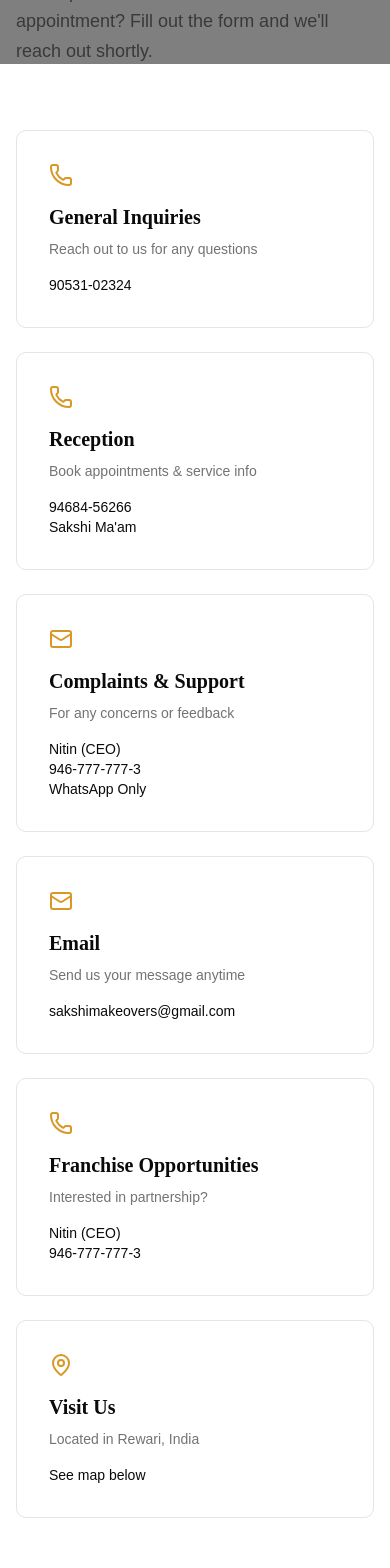
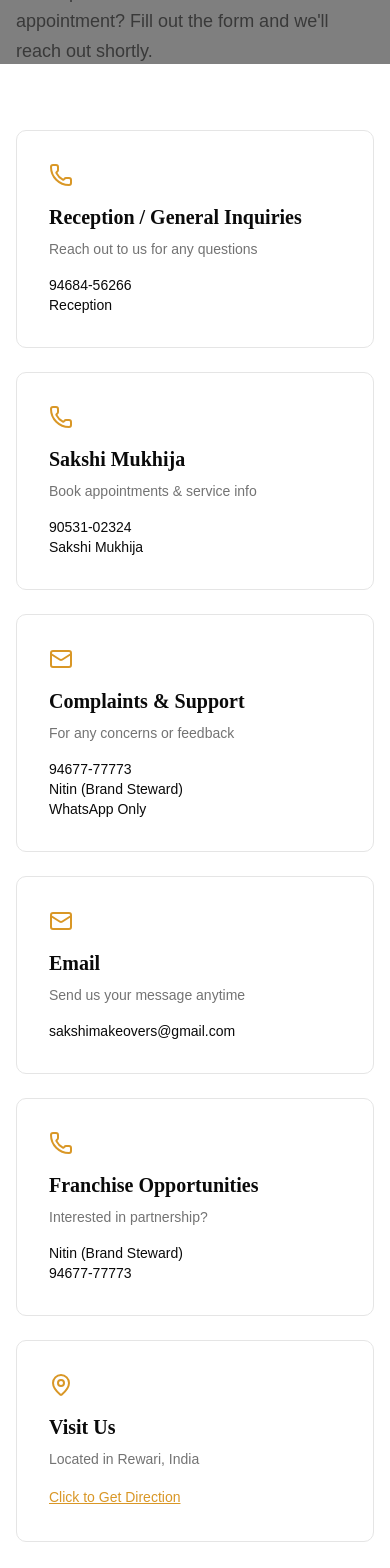
Before and after one commit to GitYashRepo/BSM, a Next.js app: page /contact in a window 390 px wide. Shown: the part 780-2348 px from the top of the page. Built offline with nearby package versions, Linux system fonts and the light colour scheme.

Commit message:
added new changes

```diff
--- a/src/app/contact/page.jsx
+++ b/src/app/contact/page.jsx
@@ -7,21 +7,21 @@ import Link from "next/link"
 
 const contactData = [
    {
-      title: "General Inquiries",
+      title: "Reception / General Inquiries",
       description: "Reach out to us for any questions",
-      details: ["90531-02324"],
+      details: ["94684-56266", "Reception"],
       icon: <Phone className="w-6 h-6" />,
    },
    {
-      title: "Reception",
+      title: "Sakshi Mukhija",
       description: "Book appointments & service info",
-      details: ["94684-56266", "Sakshi Ma'am"],
+      details: ["90531-02324", "Sakshi Mukhija"],
       icon: <Phone className="w-6 h-6" />,
    },
    {
       title: "Complaints & Support",
       description: "For any concerns or feedback",
-      details: ["Nitin (CEO)", "946-777-777-3", "WhatsApp Only"],
+      details: ["94677-77773", "Nitin (Brand Steward)", "WhatsApp Only"],
       icon: <Mail className="w-6 h-6" />,
    },
    {
@@ -33,13 +33,13 @@ const contactData = [
    {
       title: "Franchise Opportunities",
       description: "Interested in partnership?",
-      details: ["Nitin (CEO)", "946-777-777-3"],
+      details: ["Nitin (Brand Steward)", "94677-77773"],
       icon: <Phone className="w-6 h-6" />,
    },
    {
       title: "Visit Us",
       description: "Located in Rewari, India",
-      details: ["See map below"],
+      details: ["Click to Get Direction"],
       icon: <MapPin className="w-6 h-6" />,
    },
 ]
@@ -123,9 +123,19 @@ export default function ContactPage() {
                         <div className="mb-4 text-[#D99726] transition-transform duration-300 group-hover:scale-105">{item.icon}</div>
                         <h3 className="text-xl font-semibold mb-2">{item.title}</h3>
                         <p className="text-sm text-muted-foreground mb-4">{item.description}</p>
-                        {item.details.map((d, i) => (
-                           <p key={i} className="text-sm font-medium">{d}</p>
-                        ))}
+                        {item.details.map((d, i) =>
+                           d === "Click to Get Direction" ? (
+                              <a
+                                 key={i}
+                                 href="#location"
+                                 className="text-sm font-medium text-[#D99726] underline cursor-pointer"
+                              >
+                                 {d}
+                              </a>
+                           ) : (
+                              <p key={i} className="text-sm font-medium">{d}</p>
+                           )
+                        )}
                      </div>
                   ))}
                </div>
--- a/src/app/franchise/page.jsx
+++ b/src/app/franchise/page.jsx
@@ -35,7 +35,7 @@ export default function FranchisePage() {
          <WhyPartner />
          <InvestmentDetails />
          <SupportTraining />
-         <SuccessStories />
+         {/* <SuccessStories /> */}
          <ApplyNow />
       </div>
    )
--- a/src/components/aboutpage/owner-section.jsx
+++ b/src/components/aboutpage/owner-section.jsx
@@ -10,7 +10,7 @@ export function OwnerSection() {
                      <div className="relative">
                         <div className="aspect-[4/5] overflow-hidden bg-[#f5ebe6]">
                            <img
-                              src="/professional-portrait-of-elegant-makeup-artist-sak.jpg"
+                              src="/images/img11.jpg"
                               alt="Sakshi Mukhija - Founder & Lead Artist"
                               className="w-full h-full object-cover grayscale hover:grayscale-0 transition-all duration-700"
                            />
@@ -54,7 +54,7 @@ export function OwnerSection() {
 
                         <div className="pt-12 space-y-6">
                            <div className="flex items-baseline gap-4 border-b border-[#e5d5c8] pb-3">
-                              <span className="text-4xl font-serif font-light text-[#c89b6d]">1500+</span>
+                              <span className="text-4xl font-serif font-light text-[#c89b6d]">500+</span>
                               <span className="text-sm text-[#8b7355] tracking-wider">Happy Brides</span>
                            </div>
                            <div className="flex items-baseline gap-4 border-b border-[#e5d5c8] pb-3">
--- a/src/components/franchisepage/franchise-hero.jsx
+++ b/src/components/franchisepage/franchise-hero.jsx
@@ -64,7 +64,7 @@ export function FranchiseHero() {
                      <div className="text-sm text-[#6b5d54] tracking-wide">Success Rate</div>
                   </div>
                   <div className="border-l border-[#b8936d]/30 pl-6 text-left">
-                     <div className="text-4xl md:text-5xl font-serif text-[#b8936d] mb-2">$2M+</div>
+                     <div className="text-4xl md:text-5xl font-serif text-[#b8936d] mb-2">2Lakh+</div>
                      <div className="text-sm text-[#6b5d54] tracking-wide">Avg Revenue</div>
                   </div>
                </div>
--- a/src/components/franchisepage/support-training.jsx
+++ b/src/components/franchisepage/support-training.jsx
@@ -23,7 +23,7 @@ export function SupportTraining() {
    ]
 
    return (
-      <section className="py-32 px-6 lg:px-12 bg-[#faf8f6]">
+      <section id="support" className="py-32 px-6 lg:px-12 bg-[#faf8f6]">
          <div className="max-w-7xl mx-auto">
             {/* Header */}
             <div className="text-center mb-20 fade-in-section">
--- a/src/components/franchisepage/why-partner.jsx
+++ b/src/components/franchisepage/why-partner.jsx
@@ -47,7 +47,7 @@ export function WhyPartner() {
    ]
 
    return (
-      <section className="py-32 px-6 lg:px-12 bg-[#2c2420] text-[#faf8f6]">
+      <section id="whypartnerwithus" className="py-32 px-6 lg:px-12 bg-[#2c2420] text-[#faf8f6]">
          <div className="max-w-7xl mx-auto">
             {/* Section Header */}
             <div className="mb-20 fade-in-section">
--- a/src/components/webcomp/Navbar/Bottom.jsx
+++ b/src/components/webcomp/Navbar/Bottom.jsx
@@ -278,9 +278,9 @@ const navItems = [
    {
       label: "About",
       items: [
-         { label: "About Me", href: "aboutme" },
-         { label: "About Us", href: "aboutus" },
-         { label: "Our Team", href: "ourteam" }
+         { label: "Who Am I ?", href: "about" },
+         { label: "About BSM", href: "aboutus" },
+         // { label: "Our Team", href: "ourteam" }
       ],
       featured: {
          title: "Bridal Special",
@@ -367,23 +367,23 @@ const navItems = [
    {
       label: "Franchise",
       items: [
-         { label: "Why Partner With Us", href: "#why-partner" },
-         { label: "Investment Details", href: "#investment" },
-         { label: "Support & Training", href: "#support" },
-         { label: "Success Stories", href: "#success" },
-         { label: "Apply Now", href: "#apply" },
+         { label: "Why Partner With Us", href: "franchise#whypartnerwithus" },
+         { label: "Investment Details", href: "franchise#investment" },
+         { label: "Support & Training", href: "franchise#support" },
+         // { label: "Success Stories", href: "/franchise#success" },
+         { label: "Apply Now", href: "franchise#apply" },
       ],
       featured: {
          title: "Own a BSM Franchise",
-         description: "Contact Nitin (CEO): 946-777-777-3",
+         description: "Contact Nitin (CEO): 94677-77773",
       },
    },
    {
       label: "Gallery",
       items: [
-         { label: "Bridal Gallery", href: "gallery#bridal" },
-         { label: "Party Makeup", href: "gallery#party" },
-         { label: "Video Gallery", href: "gallery#video" },
+         { label: "Bridal Gallery", href: "gallery" },
+         { label: "Party Makeup", href: "gallery" },
+         { label: "Video Gallery", href: "gallery" },
       ],
       featured: {
          title: "Our Gallery",
@@ -485,14 +485,14 @@ const BottomBar = () => {
                            <li className="flex items-center gap-3 text-muted-foreground">
                               <Phone className="w-4 h-4 text-primary" />
                               <div>
-                                 <p className="font-medium text-foreground">90531-02324</p>
+                                 <p className="font-medium text-foreground">94684-56266</p>
                                  <p className="text-xs">Reception</p>
                               </div>
                            </li>
                            <li className="flex items-center gap-3 text-muted-foreground">
                               <Phone className="w-4 h-4 text-primary" />
                               <div>
-                                 <p className="font-medium text-foreground">94684-56266</p>
+                                 <p className="font-medium text-foreground">90531-02324</p>
                                  <p className="text-xs">(Sakshi Mukhija - Owner)</p>
                               </div>
                            </li>
@@ -509,7 +509,7 @@ const BottomBar = () => {
                         <div className="mt-4 pt-4 border-t border-border">
                            <p className="text-xs text-muted-foreground">For Complaints: Mr. Nitin (Brand Steward)</p>
                            <p className="text-sm font-medium text-foreground">
-                              946-777-777-3 <span className="text-xs text-muted-foreground">(WhatsApp only)</span>
+                              94677-77773 <span className="text-xs text-muted-foreground">(WhatsApp only)</span>
                            </p>
                         </div>
                      </div>
```
Also changed, not shown: src/app/services/page.jsx (+5 -5 lines), src/components/aboutpage/hero-section.jsx (+4 -4 lines), src/components/franchisepage/apply-now.jsx (+4 -4 lines), src/components/franchisepage/investment-details.jsx (+5 -5 lines), src/app/about/bsm/page.jsx (added).
